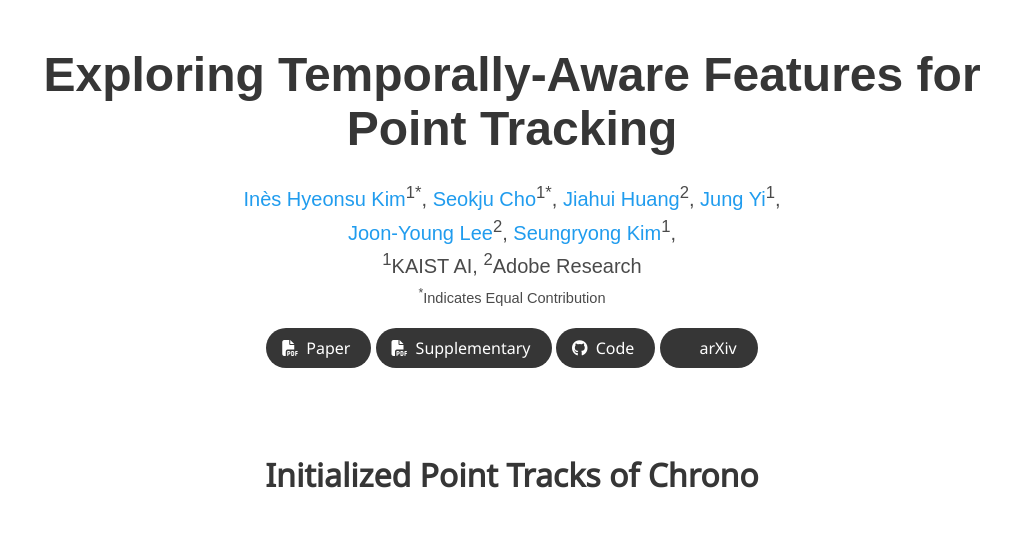
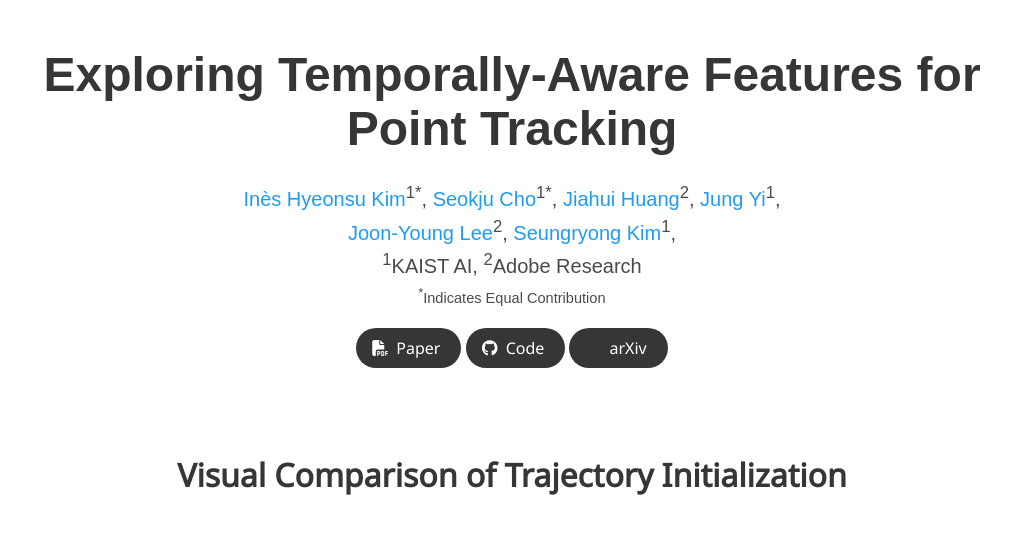
Before and after one commit to wurining/Chrono, a plain HTML site: page index.html in a window 1280 px wide. Shown: the top 539 px of the page, without its empty margins (128-1151 px from the left). Drawn offline with nearby package versions, Linux system fonts and the light colour scheme; grey boxes are pictures that could not be loaded; some icons are missing; a web font is replaced by a local one.

Commit message:
Update: index.html

```diff
--- a/index.html
+++ b/index.html
@@ -89,17 +89,6 @@
                       </a>
                     </span>
 
-                    <!-- Supplementary PDF link -->
-                    <span class="link-block">
-                      <a href="static/pdfs/supplementary_material.pdf" target="_blank"
-                      class="external-link button is-normal is-rounded is-dark">
-                      <span class="icon">
-                        <i class="fas fa-file-pdf"></i>
-                      </span>
-                      <span>Supplementary</span>
-                    </a>
-                  </span>
-
                   <!-- Github link -->
                   <span class="link-block">
                     <a href="https://github.com/cvlab-kaist/Chrono" target="_blank"
@@ -133,7 +122,7 @@
 <section class="hero is-small">
   <div class="hero-body">
     <div class="container is-max-desktop">
-      <h2 class="title is-3" style="text-align: center;">Initialized Point Tracks of Chrono</h2>
+      <h2 class="title is-3" style="text-align: center;">Visual Comparison of Trajectory Initialization</h2>
       <div id="results-carousel" class="carousel results-carousel" data-autoplay="false">
         <div class="item item-video1" style="text-align: center;">
           <video poster="" id="video1-1" autoplay controls muted loop style="width: 60%; height: auto; margin: 0 auto;">
```
